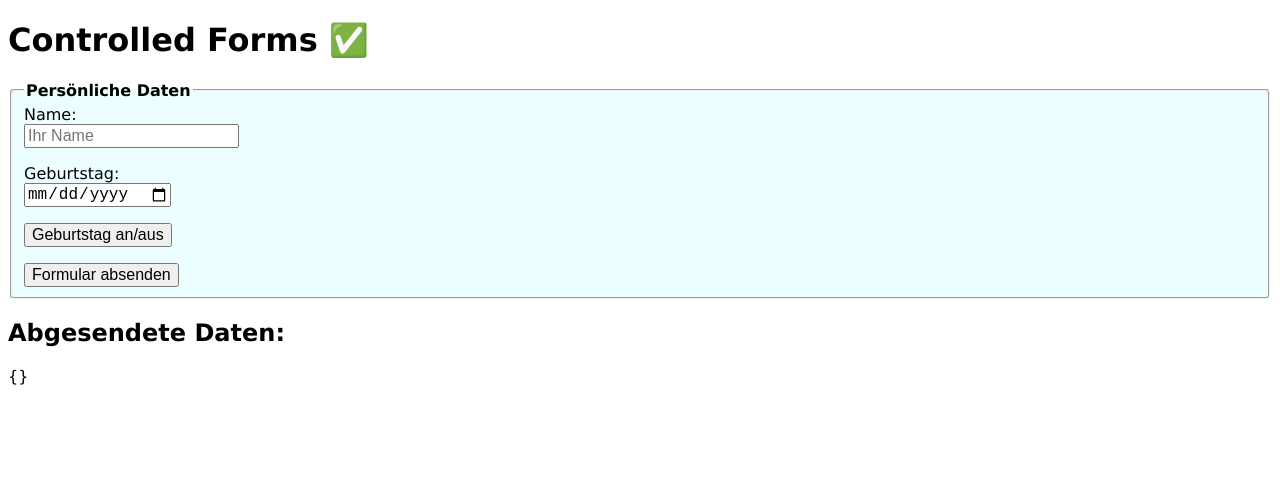
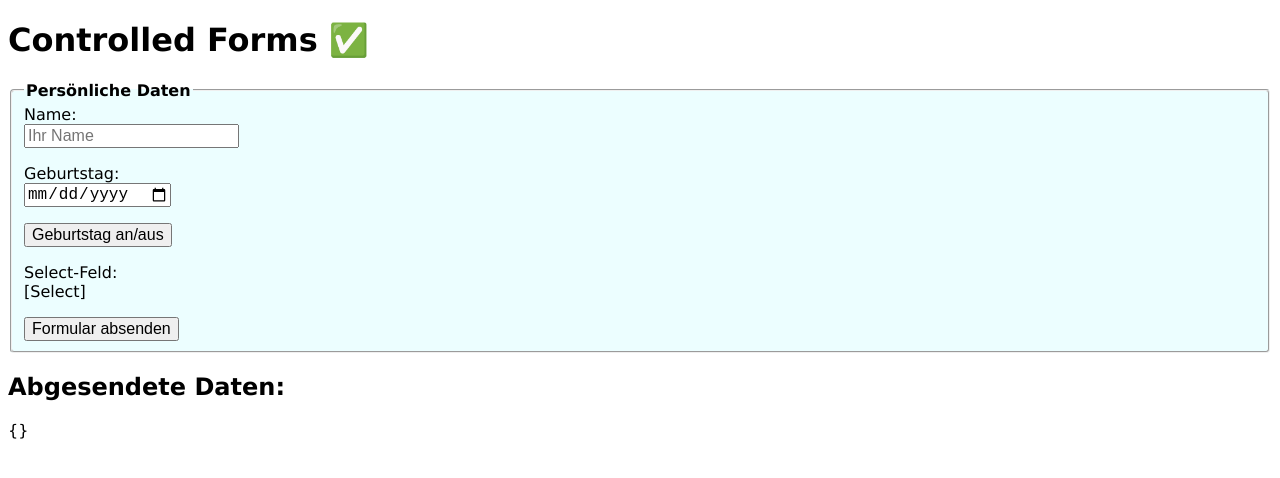
Before and after one commit to LinkedInLearning/react-esst-3161772, a React (Create React App) app: page / in a window 1280 px wide. Shown: the top 478 px of the page. Built offline with nearby package versions, Linux system fonts and the light colour scheme.

Commit message:
small tpl change

```diff
--- a/src/components/App.jsx
+++ b/src/components/App.jsx
@@ -60,12 +60,21 @@ export function App() {
                 />
               </p>
             )}
+
             <button
               type="button"
               onClick={() => setShowDate(!showDate)}
             >
               Geburtstag an/aus
             </button>
+
+            <p>
+              <label htmlFor="mySelect">
+                Select-Feld:
+              </label>
+              <br />
+              [Select]
+            </p>
 
             <p>
               <button type="submit">
```
